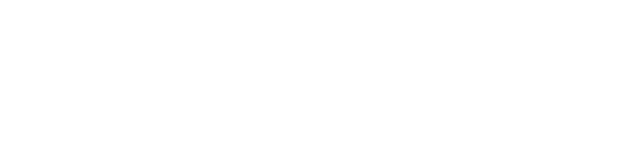
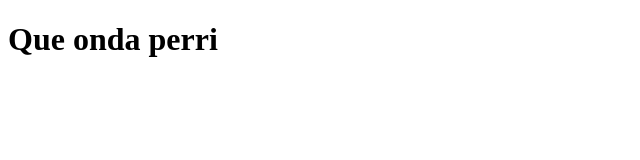
Before and after one commit to Danteps-4/curso-git, a plain HTML site: page index.html in a window 1280 px wide. Shown: the whole page, without its empty margins (0-640 px from the left). Drawn offline with Linux system fonts and the light colour scheme.

Commit message:
Modificacion en index.html

```diff
--- a/index.html
+++ b/index.html
@@ -9,6 +9,7 @@
 
 <body>
 
+    <h1>Que onda perri</h1>
 </body>
 
 </html>
```
